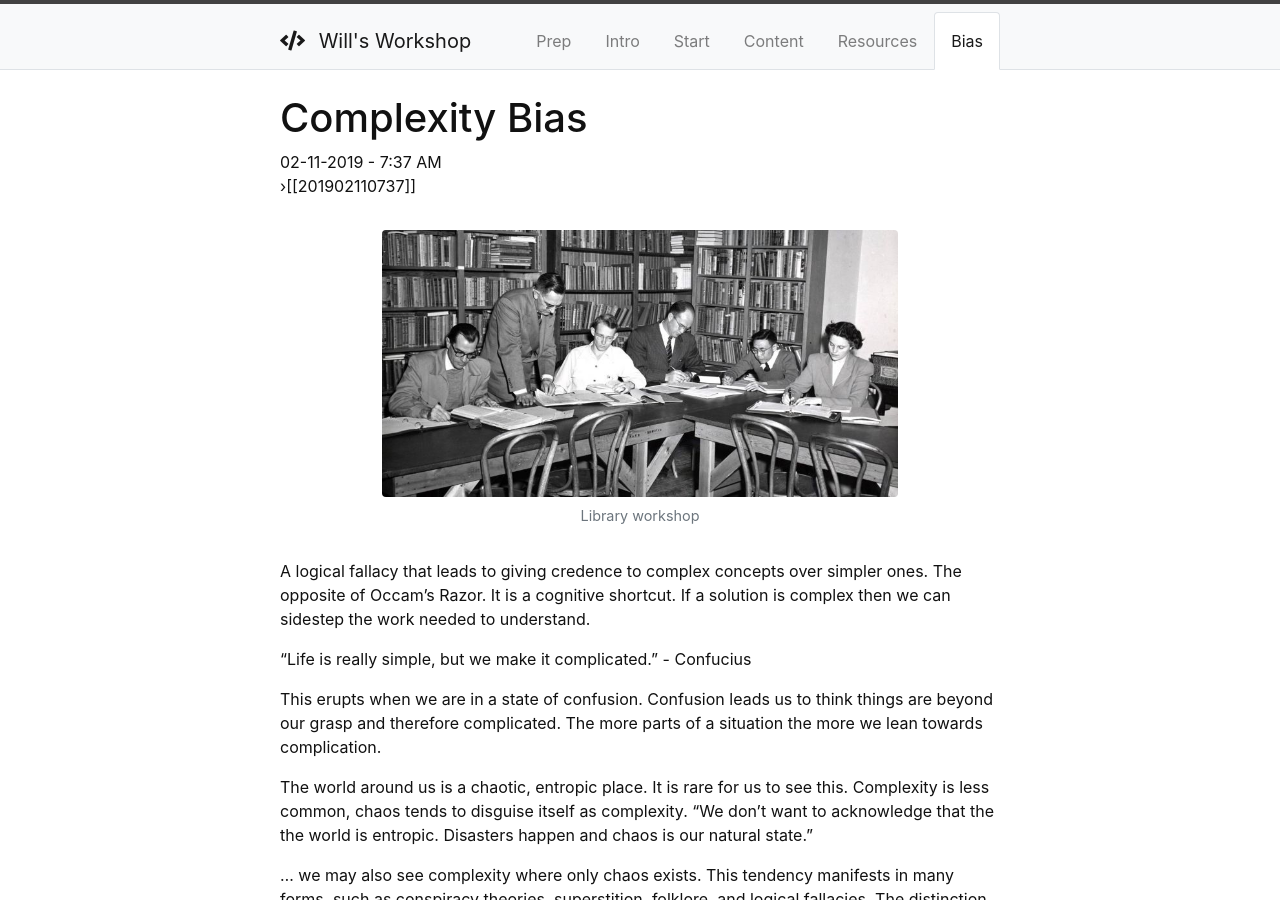
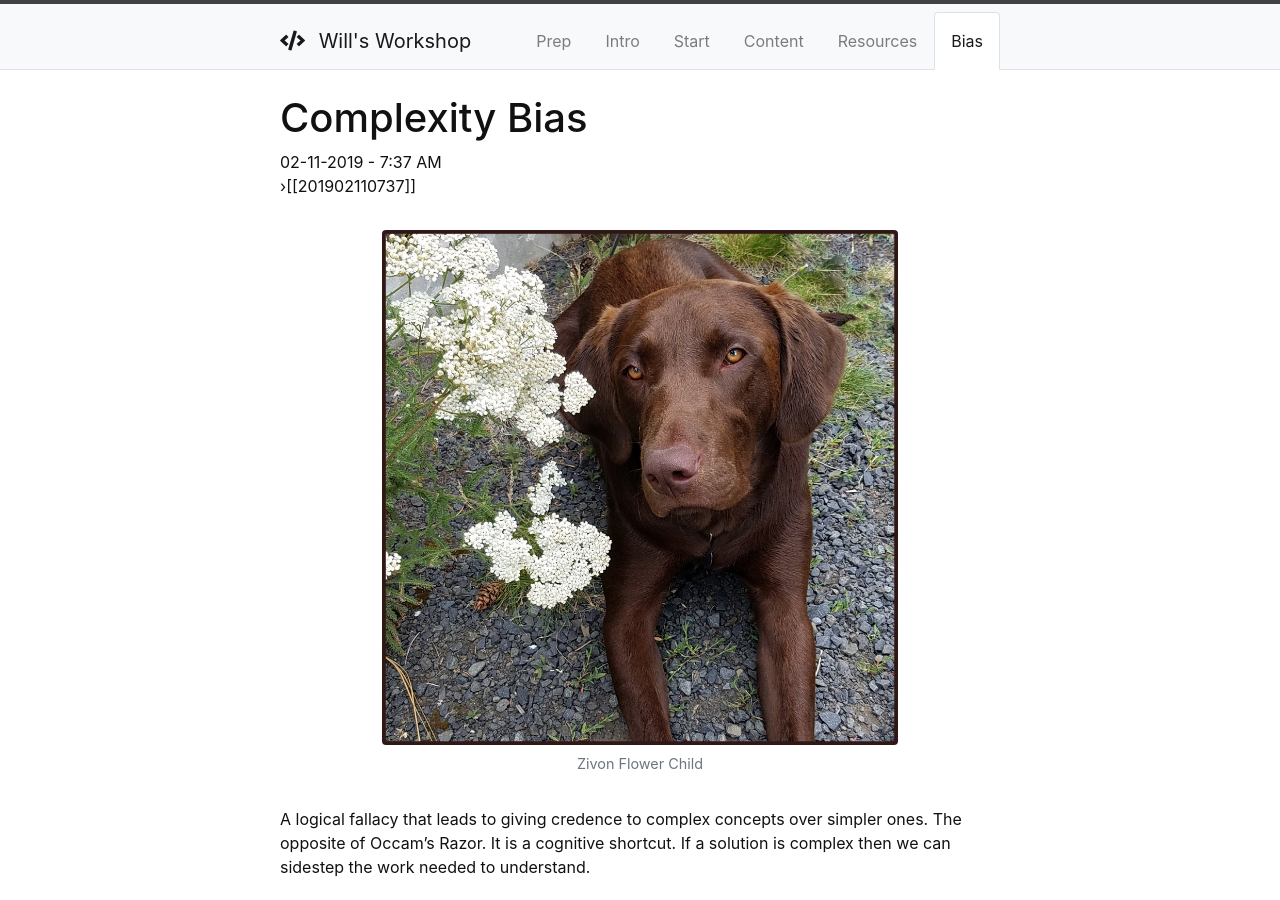
Before and after one commit to woodenzen/workshop-initial, a Jekyll site: the page built from content/5-complexity.md, in a window 1280 px wide and 900 px high. Built offline with Jekyll 4.4.1, drawn with Linux system fonts in a browser that asks for light colours.

Commit message:
Changed Photo

```diff
--- a/content/5-complexity.md
+++ b/content/5-complexity.md
@@ -6,7 +6,7 @@ nav: Bias
 02-11-2019 - 7:37 AM
 ›[[201902110737]]
 
-{% include figure.html img="uidaho-workshop.jpg" alt="intro image here" caption="Library workshop" width="75%" %}
+{% include figure.html img="Flower-Child.jpg" alt="intro image here" caption="Zivon Flower Child" width="75%" %}
 
 A logical fallacy that leads to giving credence to complex concepts over simpler ones. The opposite of Occam's Razor. It is a cognitive shortcut. If a solution is complex then we can sidestep the work needed to understand.
 
```
Also changed, not shown: images/Flower-Child.jpg (added).
